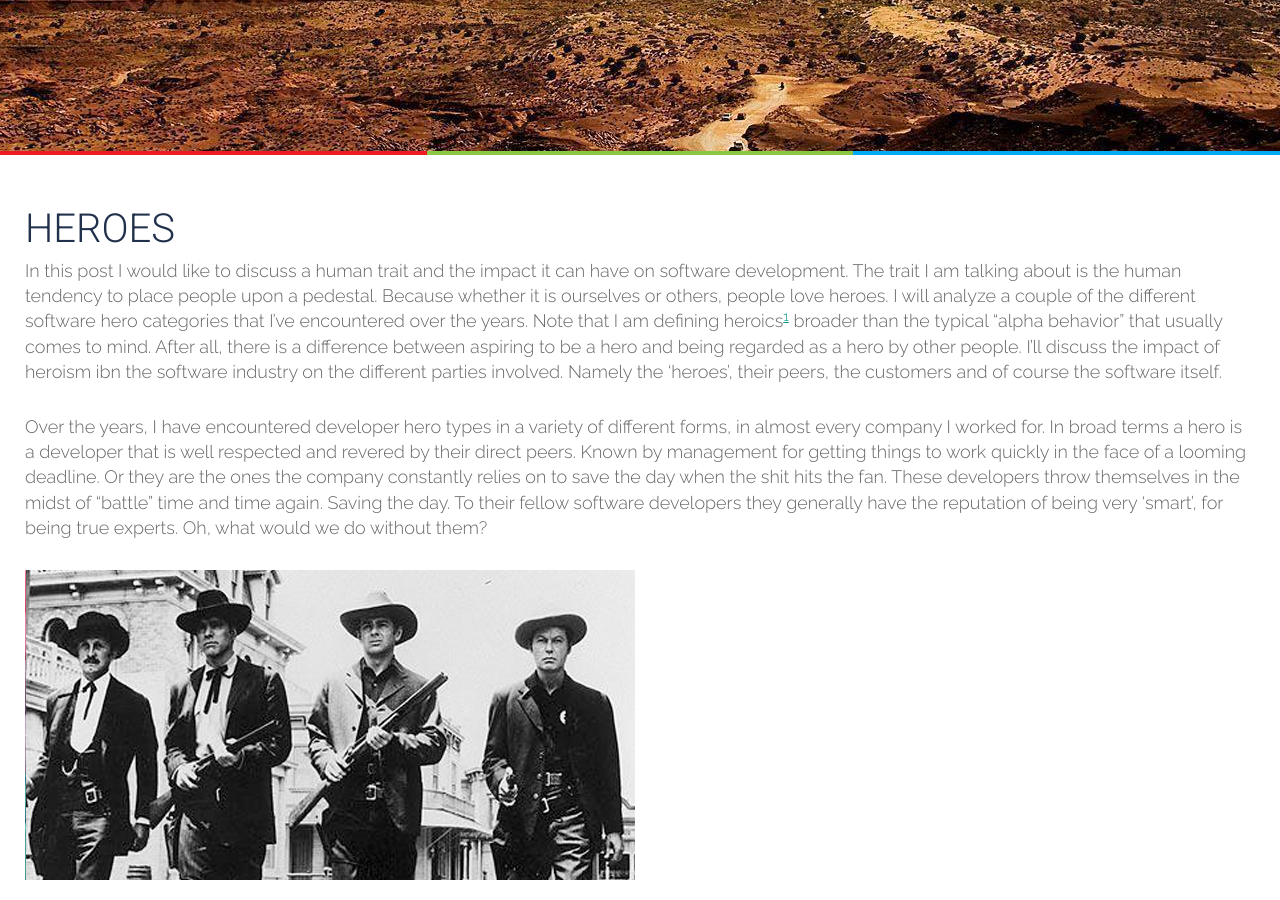
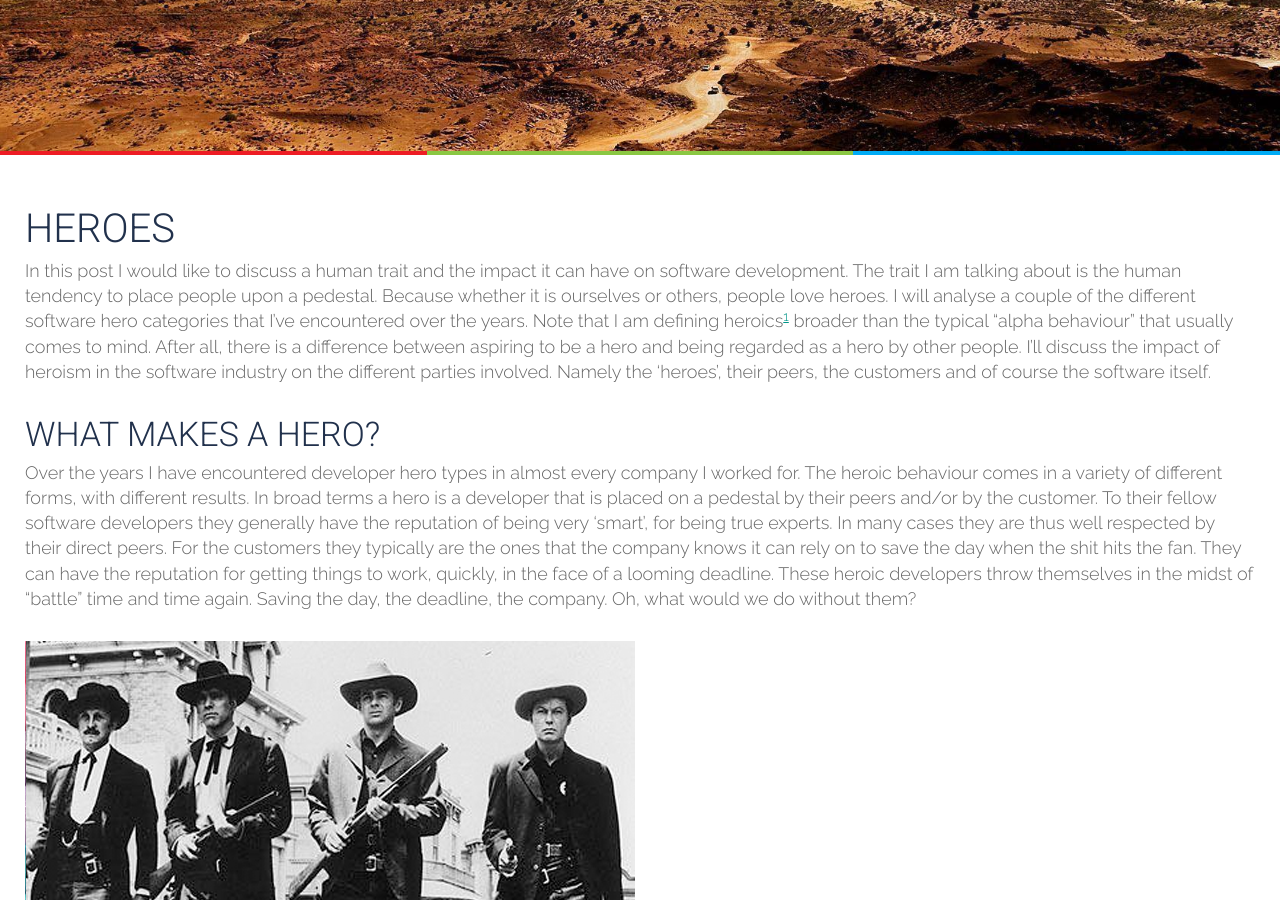
Before and after one commit to tripledio/tripledio.github.io, a Jekyll site: the page built from _posts/2018-05-31-Heroes.md, in a window 1280 px wide and 900 px high, scrolled down 459 px. Built offline with Jekyll 4.4.1, drawn with Linux system fonts in a browser that asks for light colours.

Commit message:
clean pg 2 of heroes post

```diff
--- a/_posts/2018-05-31-Heroes.md
+++ b/_posts/2018-05-31-Heroes.md
@@ -8,9 +8,13 @@ excerpt: A post about heroics in software development. The heroic developer come
 ---
 # Heroes
 
-In this post I would like to discuss a human trait and the impact it can have on software development. The trait I am talking about is the human tendency to place people upon a pedestal. Because whether it is ourselves or others, people love heroes. I will analyze a couple of the different software hero categories that I've encountered over the years. Note that I am defining heroics[^hero] broader than the typical "alpha behavior" that usually comes to mind. After all, there is a difference between aspiring to be a hero and being regarded as a hero by other people. I'll discuss the impact of heroism ibn the software industry on the different parties involved. Namely the 'heroes', their peers, the customers and of course the software itself.
+In this post I would like to discuss a human trait and the impact it can have on software development. The trait I am talking about is the human tendency to place people upon a pedestal. Because whether it is ourselves or others, people love heroes. I will analyse a couple of the different software hero categories that I've encountered over the years. Note that I am defining heroics[^hero] broader than the typical "alpha behaviour" that usually comes to mind. After all, there is a difference between aspiring to be a hero and being regarded as a hero by other people. I'll discuss the impact of heroism in the software industry on the different parties involved. Namely the 'heroes', their peers, the customers and of course the software itself.
 
-Over the years, I have encountered developer hero types in a variety of different forms, in almost every company I worked for. In broad terms a hero is a developer that is well respected and revered by their direct peers. Known by management for getting things to work quickly in the face of a looming deadline. Or they are the ones the company constantly relies on to save the day when the shit hits the fan. These developers throw themselves in the midst of "battle" time and time again. Saving the day. To their fellow software developers they generally have the reputation of being very 'smart', for being true experts. Oh, what would we do without them?
+
+## What makes a hero?
+
+Over the years I have encountered developer hero types in almost every company I worked for. The heroic behaviour comes in a variety of different forms, with different results. In broad terms a hero is a developer that is placed on a pedestal by their peers and/or by the customer. To their fellow software developers they generally have the reputation of being very 'smart', for being true experts. In many cases they are thus well respected by their direct peers. For the customers they typically are the ones that the company knows it can rely on to save the day when the shit hits the fan. They can have the reputation for getting things to work, quickly, in the face of a looming deadline. These heroic developers throw themselves in the midst of "battle" time and time again. Saving the day, the deadline, the company.  Oh, what would we do without them?
+
 
 ![Gunslingers](/img/posts/heroes/gunslingers.png)
 
```
